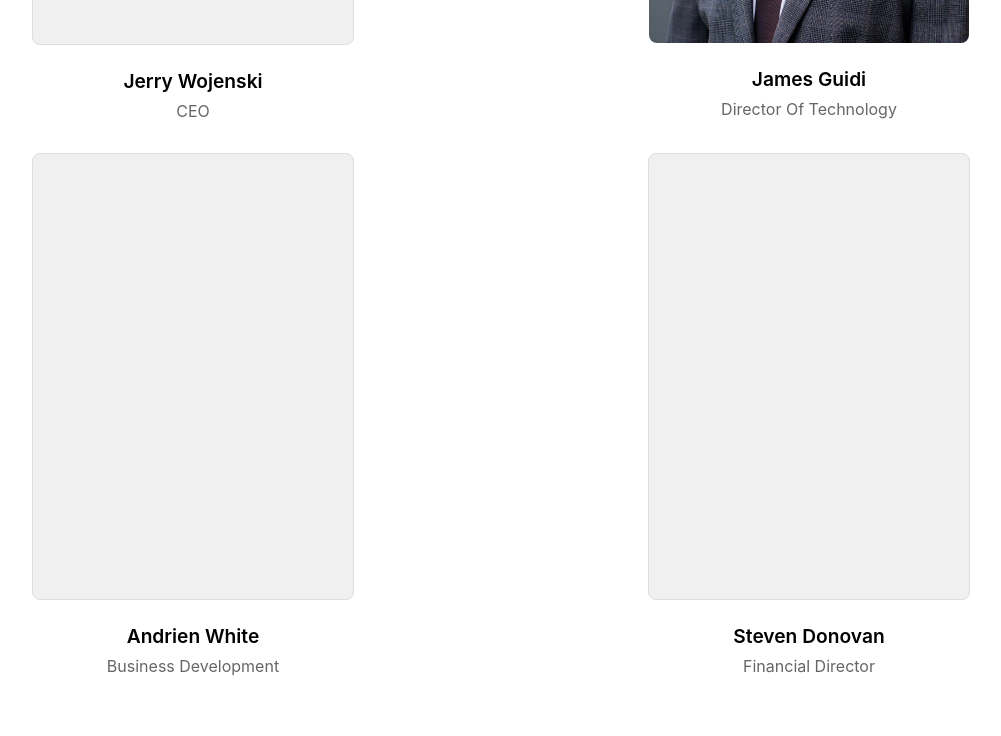
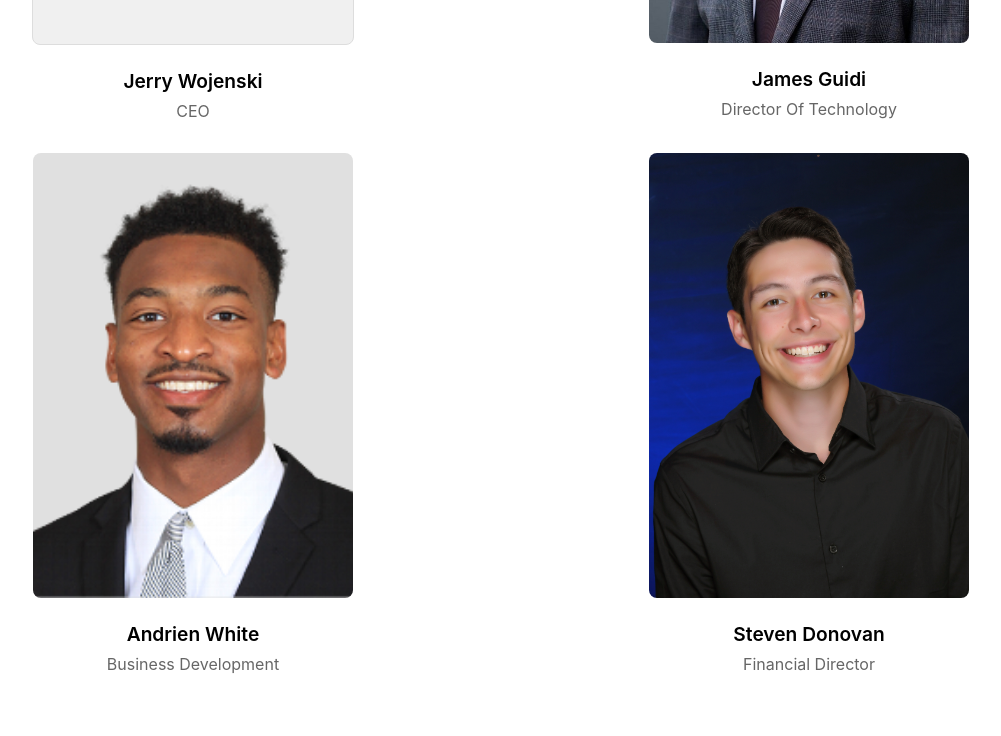
Before and after one commit to raringdude/HyperionWebsite, a React (Create React App) app: page /our-people in a window 1280 px wide. Shown: the part 622-1358 px from the top of the page, without its empty margins (139-1140 px from the left). Built offline with nearby package versions, Linux system fonts and the light colour scheme.

Commit message:
Added our people images

```diff
--- a/src/pages/OurPeople.js
+++ b/src/pages/OurPeople.js
@@ -4,6 +4,8 @@ import '../styles/pages.css';
 import '../styles/OurPeople.css';
 // Import just Jerry's image for now
 import jamesImage from '../components/Assets/Headshots/JamesG_Headshot.jpeg';
+import stevenImage from '../components/Assets/Headshots/SteveD_Headshot.JPG';
+import andrienImage from '../components/Assets/Headshots/AndrienW_Headshot.PNG';
 
 const OurPeople = () => {
     return (
@@ -25,12 +27,20 @@ const OurPeople = () => {
                     <p>Director Of Technology</p>
                 </div>
                 <div className="person-card">
-                    <div className="person-image placeholder"></div>
+                <img
+                        src={andrienImage}
+                        alt="Andrien White"
+                        className="person-image"
+                    />
                     <h3>Andrien White</h3>
                     <p>Business Development</p>
                 </div>
                 <div className="person-card">
-                    <div className="person-image placeholder"></div>
+                    <img
+                        src={stevenImage}
+                        alt="Steven Donovan"
+                        className="person-image"
+                    />
                     <h3>Steven Donovan</h3>
                     <p>Financial Director</p>
                 </div>
```
Also changed, not shown: src/components/Assets/Headshots/AndrienW_Headshot.PNG (added), src/components/Assets/Headshots/SteveD_Headshot.JPG (added).
